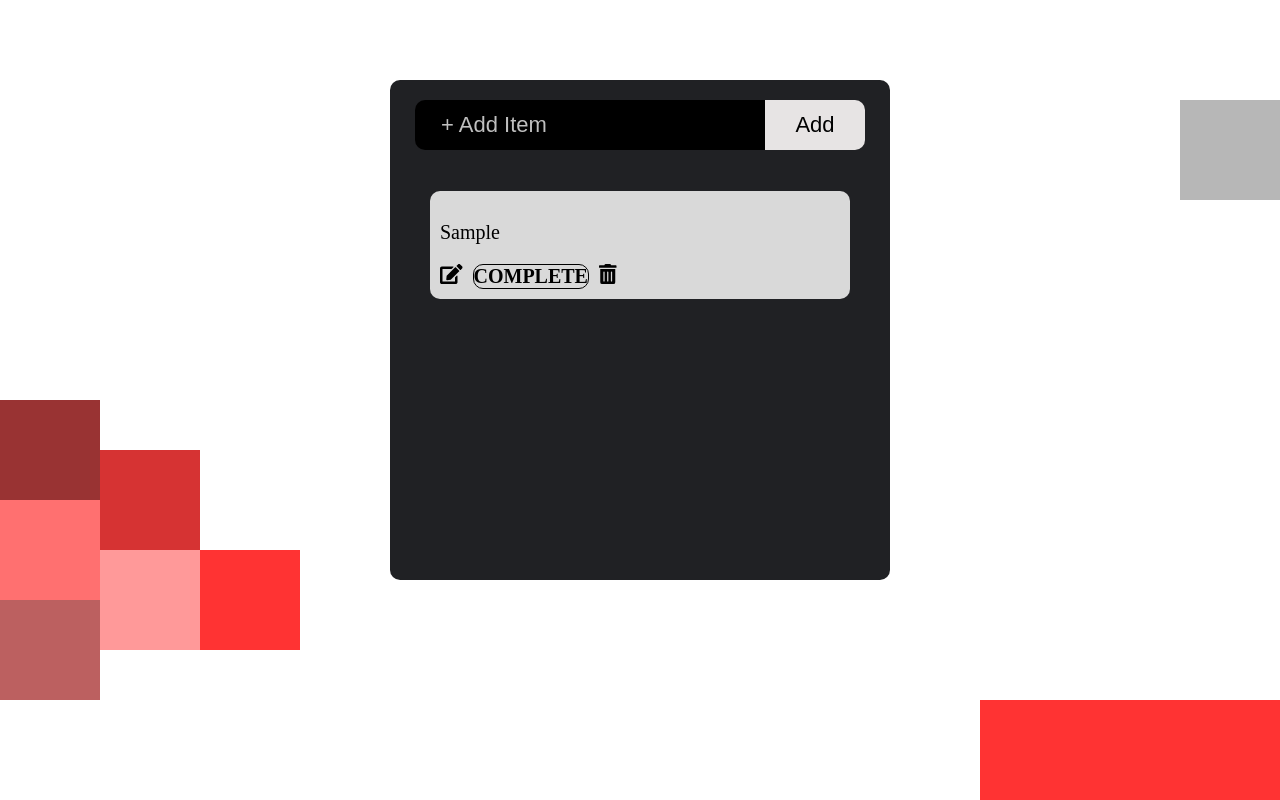
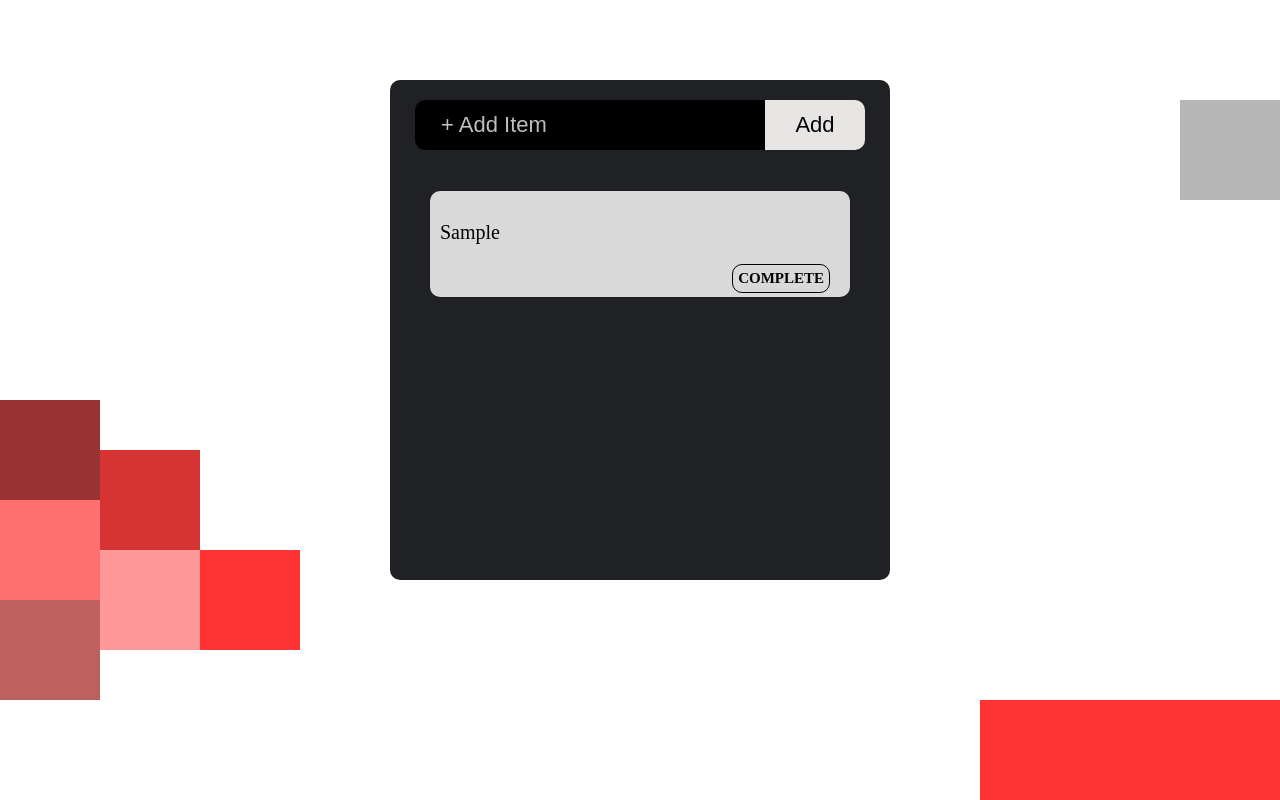
Before and after one commit to achint-bansal/TODO_APP, a React (Create React App) app: page / in a window 1280 px wide. Both pictures are taken after typing "Sample" into the empty fields and a click on the button "Add". Built offline with nearby package versions, Linux system fonts and the light colour scheme.

Commit message:
Task (edit and delete) icon on hover

```diff
--- a/src/App.css
+++ b/src/App.css
@@ -112,8 +112,19 @@ body {
   cursor: pointer;
   border: 1px solid black;
   border-radius: 10px;
-  margin: 0px 10px;
+  margin: 0px 10px ;
+  float: right;
+  padding: 5px;
+  font-size: 15px;
 }
 .listOptions{
   display: flex;
 }
+.listOptions-icons{
+  margin: 0px;
+  padding: 0px;
+  float: left;
+}
+.null{
+  margin: 0 0 23px;
+}
--- a/src/App.js
+++ b/src/App.js
@@ -17,6 +17,7 @@ export default class App extends Component {
         key: "",
         edit: "",
         completion: "",
+        listOptions: "",
       },
       list: [],
     };
@@ -29,6 +30,7 @@ export default class App extends Component {
         key: Date.now(),
         edit: false,
         completion: false,
+        listOptions: false,
       },
     });
   }
@@ -46,6 +48,7 @@ export default class App extends Component {
             key: "",
             edit: "",
             completion: "",
+            listOptions: "",
           },
         });
       }
@@ -100,7 +103,7 @@ export default class App extends Component {
   //     e.target.style.background = "transparent";
   //   }
   // };
-  markTask(e, i, item) {
+  markTaskComplete(e, i, item) {
     const list = this.state.list;
     list.map((current) => {
       if (current.key === i) {
@@ -116,6 +119,28 @@ export default class App extends Component {
           ? (e.target.style.color = "green")
           : (e.target.style.color = "black");
       }
+    });
+  }
+  showListOptions(e, inputKey) {
+    const list = this.state.list;
+    list.map((current) => {
+      if (current.key === inputKey) {
+        current.listOptions = true;
+      }
+    });
+    this.setState({
+      list: list,
+    });
+  }
+  hideListOptions(e, inputKey) {
+    const list = this.state.list;
+    list.map((current) => {
+      if (current.key === inputKey) {
+        current.listOptions = false;
+      }
+    });
+    this.setState({
+      list: list,
     });
   }
   render() {
@@ -141,8 +166,10 @@ export default class App extends Component {
           {this.state.list.map((item, i) => (
             <li
               key={item.key}
-              onMouseEnter={this.itemColorchange}
-              onMouseLeave={this.itemColorchange}
+              // onMouseEnter={this.itemColorchange}
+              // onMouseLeave={this.itemColorchange}
+              onMouseEnter={(e) => this.showListOptions(e, item.key)}
+              onMouseLeave={(e) => this.hideListOptions(e, item.key)}
               style={{ backgroundColor: this.alternateColor(i) }}
             >
               {item.edit ? (
@@ -162,21 +189,27 @@ export default class App extends Component {
               ) : (
                 <Fragment>
                   <p>{item.inputItem}</p>
+                  <p
+                    className="complete"
+                    onClick={(e) => this.markTaskComplete(e, item.key, item)}
+                  >
+                    <b>{item.completion ? "COMPLETED" : "COMPLETE"}</b>
+                  </p>
                   <div className="listOptions">
+                    {item.listOptions ? (
+                      <p className="listOptions-icons">
                         <FontAwesomeIcon
                           icon={faEdit}
                           onClick={() => this.editItem(item.key)}
                         />
-                    <p
-                      className="complete"
-                      onClick={(e) => this.markTask(e, item.key, item)}
-                    >
-                      <b>COMPLETE</b>
-                    </p>
                         <FontAwesomeIcon
                           icon={faTrashAlt}
                           onClick={() => this.deleteItem(i)}
-                    />
+                        />{" "}
+                      </p>
+                    ) : (
+                      <p className="null"></p>
+                    )}
                   </div>
                 </Fragment>
               )}
```
Lines whose indentation alone changed are shown as unchanged.
